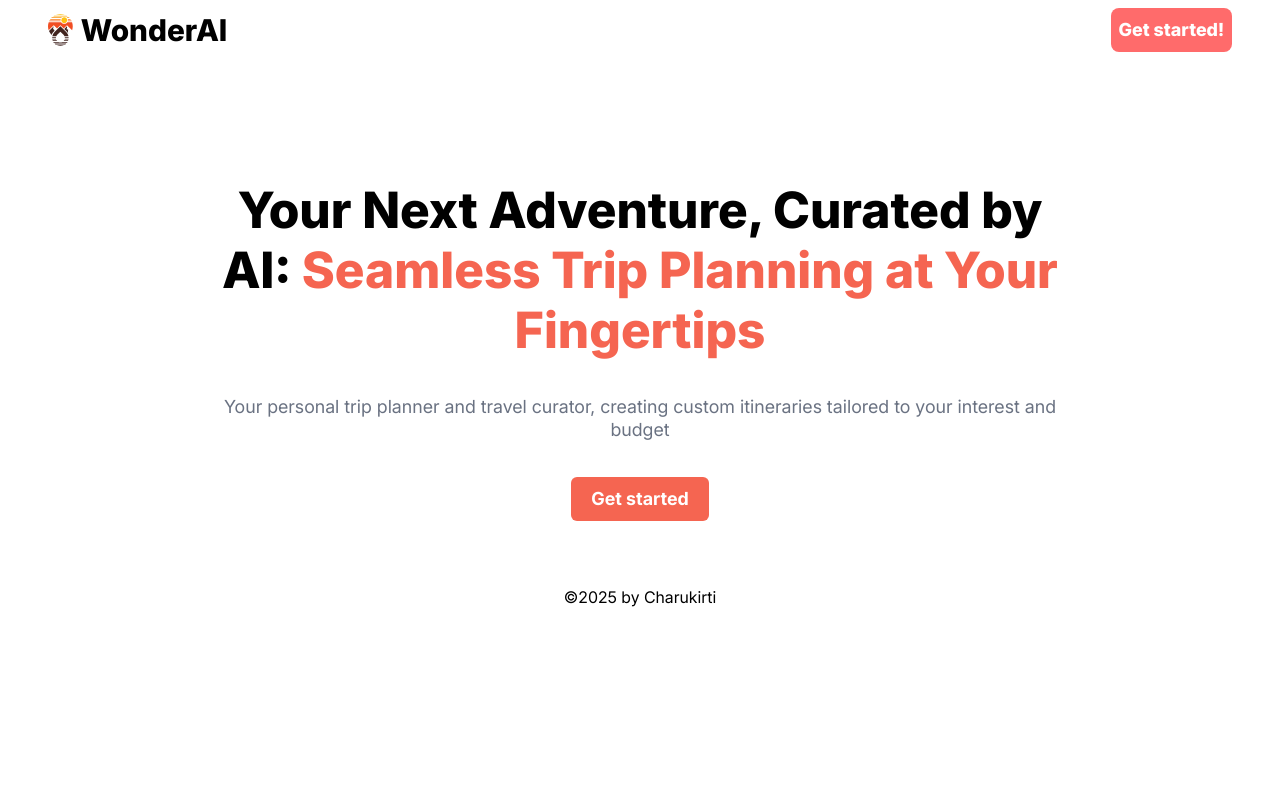
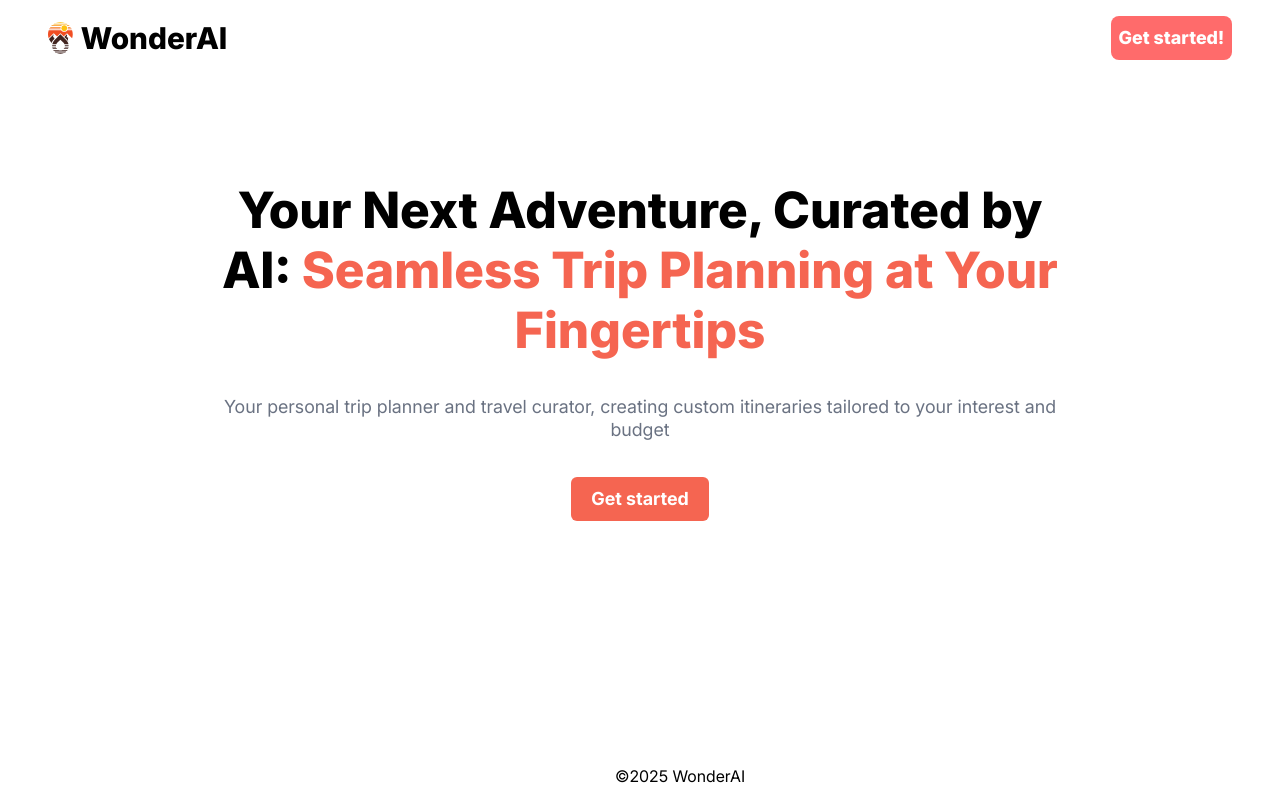
Before and after one commit to charukirti/wonderAI, a React (Vite) app: page / in a window 1280 px wide. Built offline with nearby package versions, Linux system fonts and the light colour scheme.

Commit message:
fix: enhance layout with sticky header and fixed footer

```diff
--- a/src/components/Layout/AppLayout.tsx
+++ b/src/components/Layout/AppLayout.tsx
@@ -4,7 +4,7 @@ import Footer from "./Footer";
 
 export default function AppLayout() {
   return (
-    <div className="mx-3 min-h-screen lg:mx-10">
+    <div className="mx-3 flex min-h-screen flex-col lg:mx-10">
       <Header />
       <main>
         <Outlet />
--- a/src/components/Layout/Footer.tsx
+++ b/src/components/Layout/Footer.tsx
@@ -1,10 +1,10 @@
 export default function Footer() {
   return (
-    <footer className="">
+    <footer className="fixed bottom-0 w-full bg-white py-3">
       <p className="text-center">
-        &copy;{new Date().getFullYear()} by{" "}
+        &copy;{new Date().getFullYear()} {' '}
         <a href="https://github.com/charukirti" target="blank_">
-          Charukirti
+          WonderAI
         </a>
       </p>
     </footer>
--- a/src/components/Layout/Header.tsx
+++ b/src/components/Layout/Header.tsx
@@ -2,7 +2,7 @@ import { Link } from "react-router";
 
 export default function Header() {
   return (
-    <header className="flex items-center justify-between p-2">
+    <header className="flex items-center justify-between p-2 sticky top-2">
       <div className="flex items-center gap-2">
         <img src="logo.svg" alt="" className="sm:h-8"/>
         <Link to="/">
```
